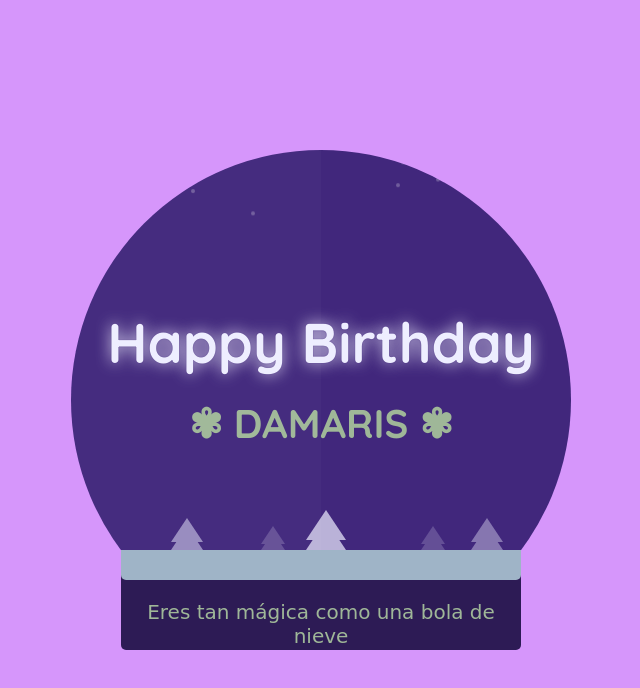
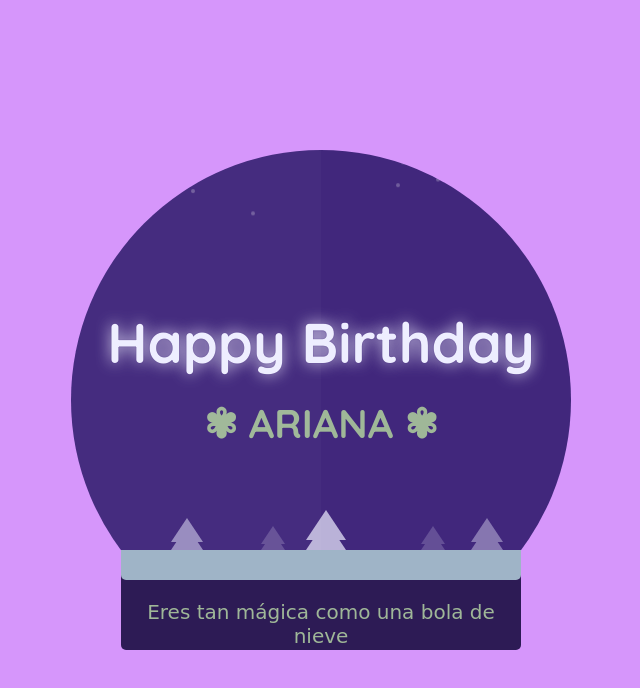
Before and after one commit to alonsodiaz76/DAMA, a plain HTML site: page index.html in a window 1280 px wide. Shown: the whole page, without its empty margins (319-959 px from the left). Drawn offline with nearby package versions, Linux system fonts and the light colour scheme; a web font is replaced by a local one.

Commit message:
Update index.html

```diff
--- a/index.html
+++ b/index.html
@@ -65,7 +65,7 @@
     </div>
     <div class="text">
       <h1>Happy Birthday </h1>
-      <h2>&#10046; DAMARIS &#10046;</h2>
+      <h2>&#10046; ARIANA &#10046;</h2>
     </div>
     <div class="tree one"></div>
     <div class="tree two"></div>
```
